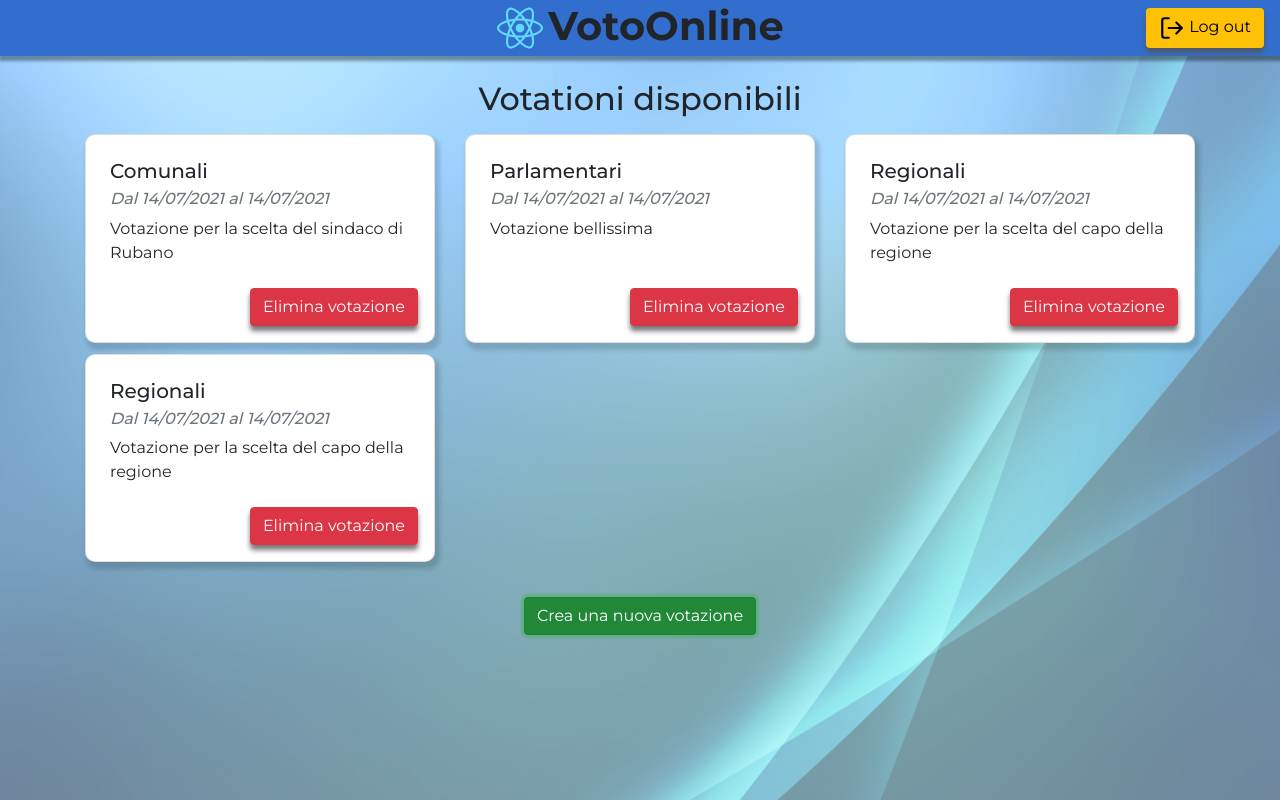
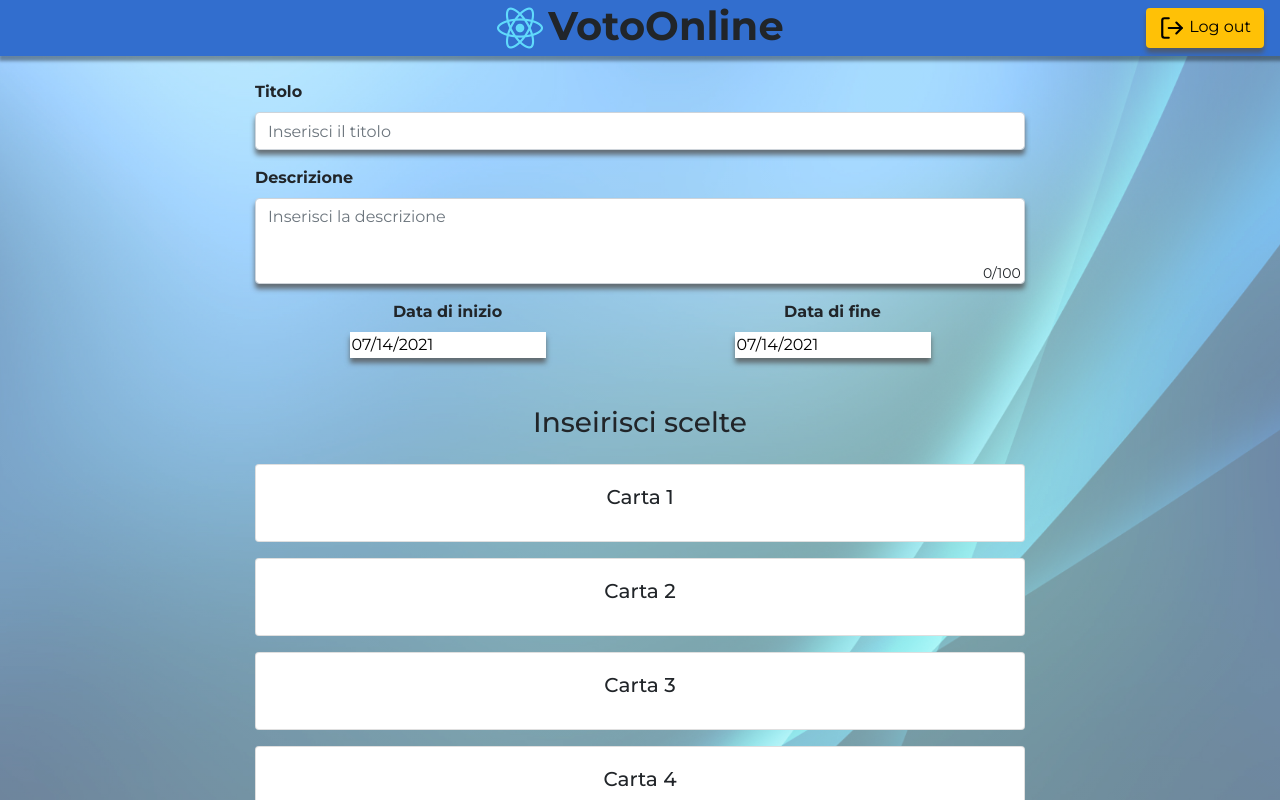
Before and after one commit to ragoale99/VotoOnline-React, a React (Create React App) app: page / in a window 1280 px wide. Both pictures are taken after a click on the button "Crea una nuova votazione". Built offline with nearby package versions, Linux system fonts and the light colour scheme.

Commit message:
iniziata form admin

```diff
--- a/package.json
+++ b/package.json
@@ -11,6 +11,7 @@
     "moment": "^2.29.1",
     "react": "^17.0.2",
     "react-bootstrap": "^1.6.1",
+    "react-datepicker": "^4.1.1",
     "react-dom": "^17.0.2",
     "react-icons": "^4.2.0",
     "react-scripts": "4.0.3",
--- a/src/components/admin/AdminContent.css
+++ b/src/components/admin/AdminContent.css
@@ -17,3 +17,7 @@
 	bottom: 1em;
 	right: 1em;
 }
+
+.create-but {
+	animation: slideInFromBottom 0.5s linear;
+}
--- a/src/components/admin/AdminContent.js
+++ b/src/components/admin/AdminContent.js
@@ -1,6 +1,7 @@
 import React, { useContext, useState } from "react";
 import { VotationsContext } from "../../App";
 import { Col, Row, Container, Card, Button } from "react-bootstrap";
+import CreateVotation from "./CreateVotation";
 import moment from "moment";
 import "./AdminContent.css";
 
@@ -8,6 +9,7 @@ export default function AdminContent() {
 	const { votations, changeVotations } = useContext(VotationsContext);
 	const [del, setDel] = useState(false);
 	const [votationToDel, setVotationToDel] = useState(null);
+	const [create, setCreate] = useState(false);
 
 	const handleDeleteVotation = (votation) => {
 		setVotationToDel(votation);
@@ -32,7 +34,13 @@ export default function AdminContent() {
 		else return 6;
 	};
 
+	const createVotation = () => {
+		setCreate(true);
+	};
+
 	return (
+		<>
+			{!create ? (
 				<Container className="generic-content mb-2">
 					<div className="mt-3 from-left">
 						<Row>
@@ -57,7 +65,8 @@ export default function AdminContent() {
 													<Card.Title>{votation.title}</Card.Title>
 													<Card.Subtitle className="mb-2 text-muted">
 														<em>
-													Dal {moment(votation.dateStart).format("DD/MM/YYYY")}{" "}
+															Dal{" "}
+															{moment(votation.dateStart).format("DD/MM/YYYY")}{" "}
 															al {moment(votation.dateEnd).format("DD/MM/YYYY")}
 														</em>
 													</Card.Subtitle>
@@ -77,17 +86,23 @@ export default function AdminContent() {
 								})
 							) : (
 								<h3 className="mx-auto" style={{ color: "red" }}>
-							Non ci sono votazioni disponibili in questo momento, ma puoi
-							crearne una nuova!
+									Non ci sono votazioni disponibili, ma puoi crearne una nuova!
 								</h3>
 							)}
 						</Row>
 					</div>
 					<div className="flex-column-container my-4">
-				<Button variant="success" className="ombre-btn">
+						<Button
+							variant="success"
+							className="ombre-btn create-but"
+							onClick={createVotation}>
 							Crea una nuova votazione
 						</Button>
 					</div>
 				</Container>
+			) : (
+				<CreateVotation />
+			)}
+		</>
 	);
 }
--- /dev/null
+++ b/src/components/admin/CreateVotation.css
@@ -0,0 +1,29 @@
+.form-add-votation {
+	width: 50em !important;
+	max-width: 95%;
+	animation: slideIn 0.75s;
+}
+
+.date-container {
+	display: flex;
+	justify-content: space-around;
+	align-items: center;
+	flex-direction: row;
+}
+
+.date-picker {
+	border: none;
+	box-shadow: 0 5px 5px 0px rgba(85, 85, 85, 0.794);
+	cursor: pointer;
+}
+
+.descrizione {
+	position: relative;
+}
+
+.counter {
+	position: absolute;
+	bottom: 0em;
+	right: 0.3em;
+	font-size: 14px;
+}
--- /dev/null
+++ b/src/components/admin/CreateVotation.js
@@ -0,0 +1,117 @@
+import React, { useState, useContext } from "react";
+import DatePicker from "react-datepicker";
+import "react-datepicker/dist/react-datepicker.css";
+import { Col, Row, Container, Button, Form, Card } from "react-bootstrap";
+import "./CreateVotation.css";
+import { VotationsContext } from "../../App";
+
+export default function CreateVotation() {
+	const { votations, changeVotations } = useContext(VotationsContext);
+	const [startDate, setStartDate] = useState(new Date());
+	const [charsCount, setCharsCount] = useState(0);
+	const [endDate, setEndDate] = useState(new Date());
+	const formSubmitHandler = (event) => {
+		event.preventDefault();
+	};
+
+	return (
+		<Container className="form-add-votation mt-4">
+			<Form className="mb-5" onSubmit={formSubmitHandler}>
+				<Form.Group>
+					<Form.Label>
+						<strong>Titolo</strong>
+					</Form.Label>
+					<Form.Control
+						type="text"
+						placeholder="Inserisci il titolo"
+						required
+						className="ombre"
+					/>
+				</Form.Group>
+				<Form.Group className="descrizione">
+					<Form.Label>
+						<strong>Descrizione</strong>
+					</Form.Label>
+					<Form.Control
+						as="textarea"
+						rows={3}
+						maxlength="100"
+						placeholder="Inserisci la descrizione"
+						required
+						onChange={(e) => setCharsCount(e.target.value.length)}
+						className="ombre"
+						style={{ resize: "none" }}
+					/>
+					<span className="counter">{charsCount}/100</span>
+				</Form.Group>
+				<div className="date-container">
+					<div className="flex-column-container">
+						<Form.Label>
+							<strong>Data di inizio</strong>
+						</Form.Label>
+						<DatePicker
+							className="date-picker"
+							selected={startDate}
+							onChange={(date) => setStartDate(date)}
+						/>
+					</div>
+					<div className="flex-column-container">
+						<Form.Label>
+							<strong>Data di fine</strong>
+						</Form.Label>
+						<DatePicker
+							className="date-picker"
+							selected={endDate}
+							onChange={(date) => setEndDate(date)}
+						/>
+					</div>
+				</div>
+				<h3 className="mt-5 centered">Inseirisci scelte</h3>
+				<Row>
+					{votations.map((votation, index) => {
+						return (
+							<Col xs={12} key={votation.id}>
+								<Card className="mt-3	">
+									<Card.Body>
+										<Card.Title className="centered">
+											Carta {index + 1}
+										</Card.Title>
+									</Card.Body>
+								</Card>
+							</Col>
+						);
+					})}
+				</Row>
+			</Form>
+		</Container>
+	);
+}
+
+/* {!formIsValid ? (
+	<OverlayTrigger
+		placement="top"
+		overlay={
+			<Tooltip id="tooltip">
+				Bottone disabilitato! Controlla che email e password siano
+				validi.
+			</Tooltip>
+		}>
+		<span className="d-inline-block" style={{ width: "100%" }}>
+			<Button
+				type="submit"
+				disabled
+				aria-disabled="true"
+				style={{ pointerEvents: "none" }}
+				className="sub-button mt-2 ombre-btn">
+				Accedi
+			</Button>
+		</span>
+	</OverlayTrigger>
+) : (
+	<Button
+		type="submit"
+		variant="success"
+		className="sub-button mt-2 ombre-btn">
+		Accedi
+	</Button>
+)} */
```
Also changed, not shown: 1 other file (tests, documents, lock files or other folders). Lines whose indentation alone changed are shown as unchanged.
